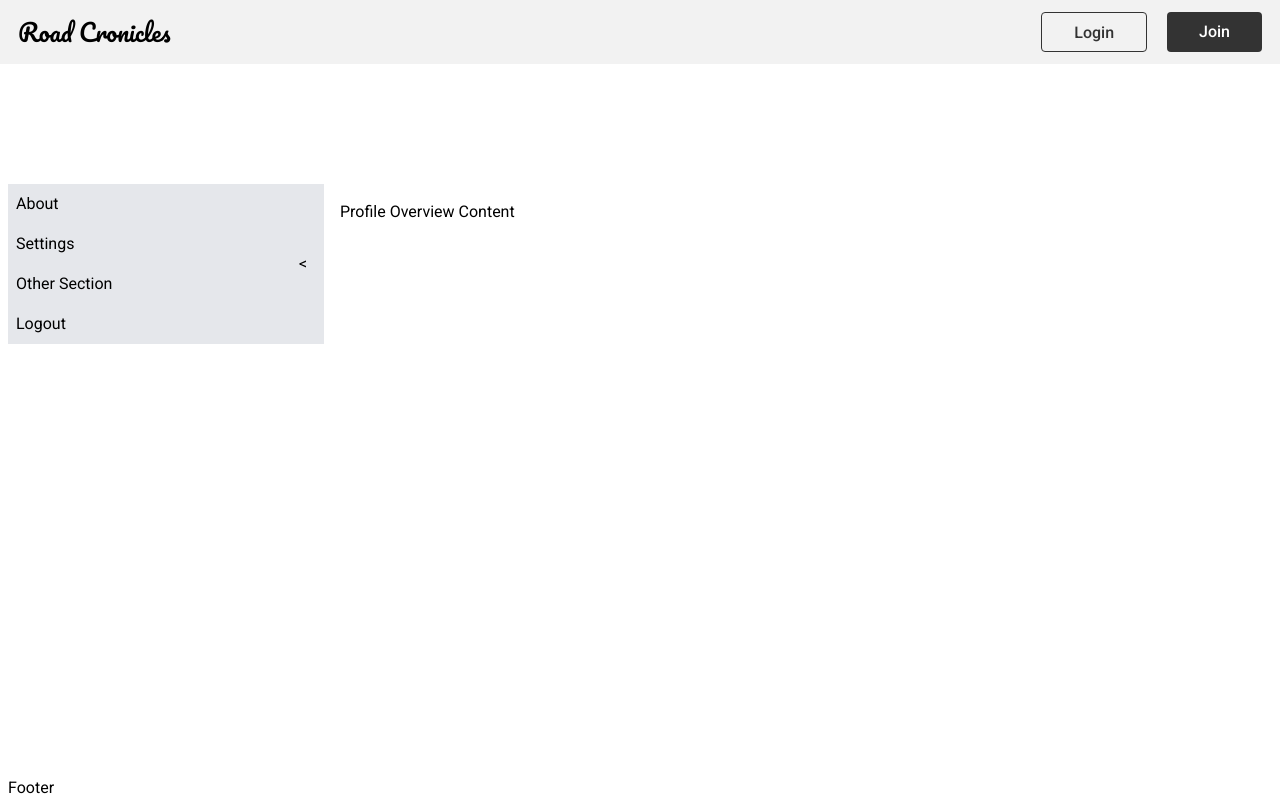
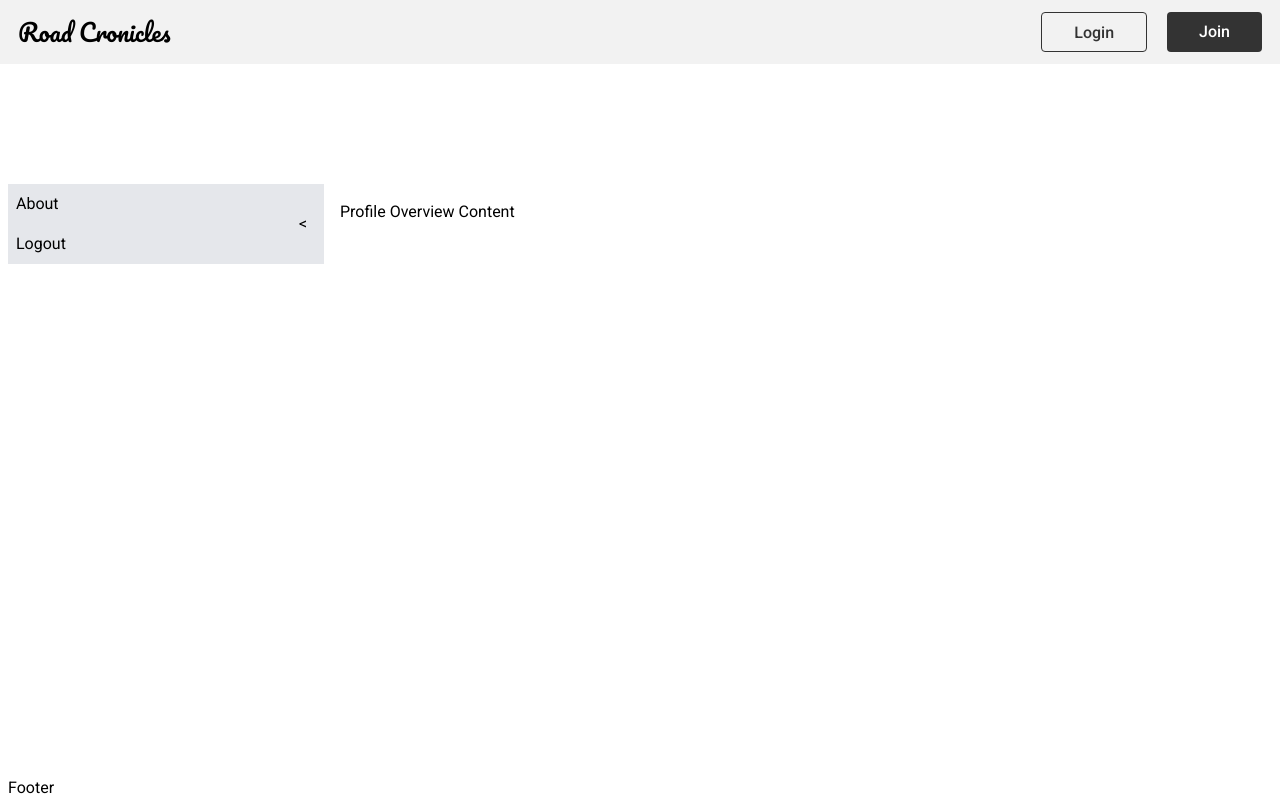
Before and after one commit to Griunvald/travel_app_client, a React (Vite) app in the folder client/: page /profile in a window 1280 px wide. Built offline with nearby package versions, Linux system fonts and the light colour scheme; no server answers.

Commit message:
Remove unneccesary links from profile page, connect about page to /about route

```diff
--- a/client/src/App.jsx
+++ b/client/src/App.jsx
@@ -74,6 +74,7 @@ const router = createBrowserRouter([
                   { index: true, element: <div>Profile Overview Content</div> },
                   { path: 'manage-trip', element: <div>Manage Trip Content</div> },
                   { path: 'logout', element: <Logout/> },
+                  { path: 'about', element: <About/> },
                 ]
           },
             {
--- a/client/src/components/pages/Profile.jsx
+++ b/client/src/components/pages/Profile.jsx
@@ -37,8 +37,6 @@ function Profile({ children }) {
 
         <ul className={`w-full ${sidebarOpen ? 'block' : 'hidden'}`}>
           <li className="p-2 hover:bg-gray-300"><Link to="/profile/about">About</Link></li>
-          <li className="p-2 hover:bg-gray-300"><Link to="/profile/settings">Settings</Link></li>
-          <li className="p-2 hover:bg-gray-300"><Link to="/profile/other">Other Section</Link></li>
           <li className="p-2 hover:bg-gray-300"><Link to="/profile/logout">Logout</Link></li>
         </ul>
 
```
